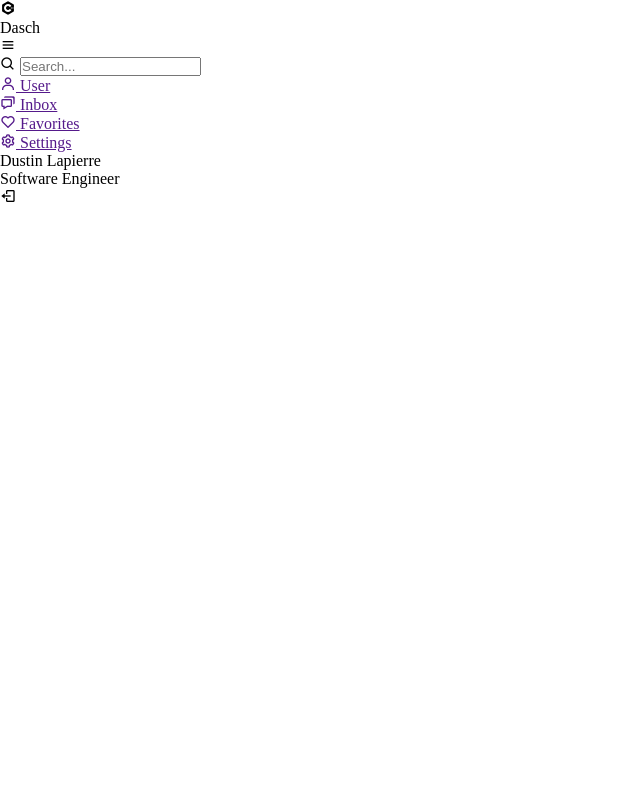
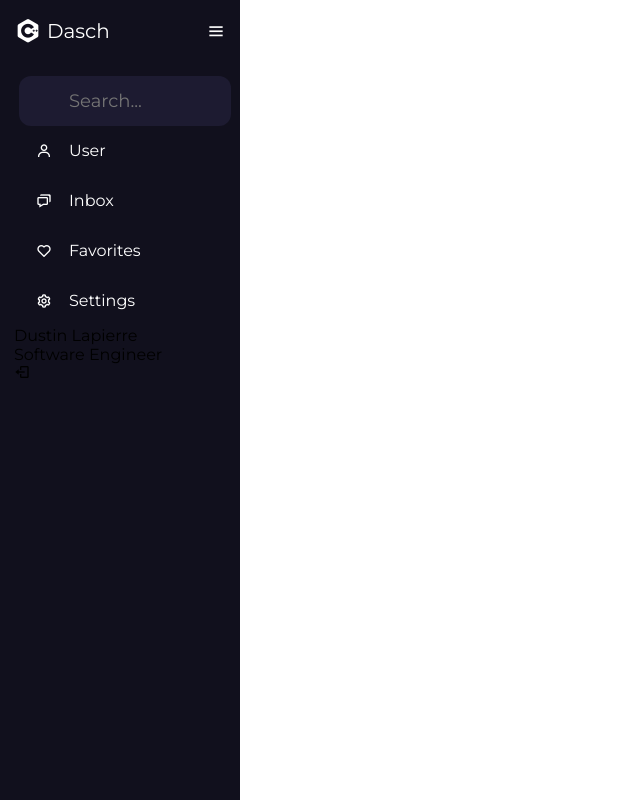
Before and after one commit to dustinlapierre/responsive-dashboard, a plain HTML site: page index.html in a window 1280 px wide. Shown: the whole page, without its empty margins (0-640 px from the left). Drawn offline with nearby package versions, Linux system fonts and the light colour scheme.

Commit message:
Base layout and styling in css for sidebar top elements

```diff
--- a/css/main.css
+++ b/css/main.css
@@ -3,4 +3,107 @@
     margin: 0;
     padding: 0;
     box-sizing: border-box;
+    font-family: 'Montserrat', sans-serif;
 }
+body
+{
+    position: relative;
+    min-height: 100vh;
+    width: 100%;
+    overflow: hidden;
+}
+.sidebar
+{
+    position: fixed;
+    top: 0;
+    left: 0;
+    height: 100%;
+    width: 240px;
+    background: #11101d;
+    padding: 6px 14px;
+}
+
+.sidebar .logo_content .logo
+{
+    color: #FFF;
+    display: flex;
+    height: 50px;
+    width: 100%;
+    align-items: center;
+}
+.logo_content .logo i
+{
+    font-size: 28px;
+    margin-right: 5px;
+}
+.logo_content .logo .logo_name
+{
+    font-size: 20px;
+    font-weight: 400;
+}
+
+.sidebar #btn
+{
+    position: absolute;
+    color: #FFF;
+    left: 90%;
+    top: 6px;
+    font-size: 20px;
+    height: 50px;
+    width: 50px;
+    text-align: center;
+    line-height: 50px;
+    transform: translateX(-50%);
+}
+
+.sidebar ul
+{
+    margin-top: 20px;
+}
+.sidebar ul li
+{
+    position: relative;
+    height: 50px;
+    width: 100%;
+    margin: 0 5px;
+    list-style: none;
+    line-height: 50px;
+}
+.sidebar ul li input
+{
+    position: absolute;
+    height: 100%;
+    width: 100%;
+    left: 0;
+    top: 0;
+    border-radius: 12px;
+    outline: none;
+    border: none;
+    background: #1d1b31;
+    padding-left: 50px;
+    font-size: 18px;
+    color: #FFF;
+}
+.sidebar ul li a
+{
+    color: #FFF;
+    display: flex;
+    align-items: center;
+    text-decoration: none;
+    transition: all 0.4s ease;
+    border-radius: 12px;
+}
+.sidebar ul li a:hover
+{
+    color: #11101d;
+    background: #FFF;
+}
+
+.sidebar ul li a i
+{
+    height: 50px;
+    min-width: 50px;
+    border-radius: 12px;
+    line-height: 50px;
+    text-align: center;
+}
--- a/index.html
+++ b/index.html
@@ -5,6 +5,7 @@
     <meta http-equiv="X-UA-Compatible" content="IE=edge">
     <meta name="viewport" content="width=device-width, initial-scale=1.0">
     <link href='https://unpkg.com/boxicons@2.0.7/css/boxicons.min.css' rel='stylesheet'>
+    <link href="https://fonts.googleapis.com/css2?family=Montserrat:wght@400;700&display=swap" rel="stylesheet">
     <link rel="stylesheet" href="css/main.css">
     <title>Dashboard</title>
 </head>
@@ -16,7 +17,7 @@
                 <i class='bx bxl-c-plus-plus'></i>
                 <div class="logo_name">Dasch</div>
             </div>
-            <i class='bx bx-menu' id="btm"></i>
+            <i class='bx bx-menu' id="btn"></i>
         </div>
 
         <ul class="nav_links">
```
